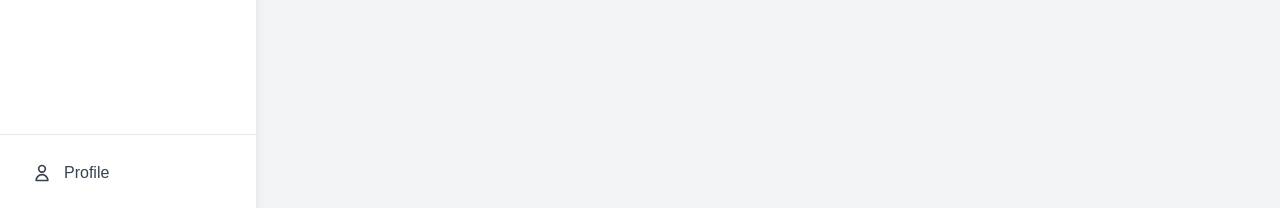
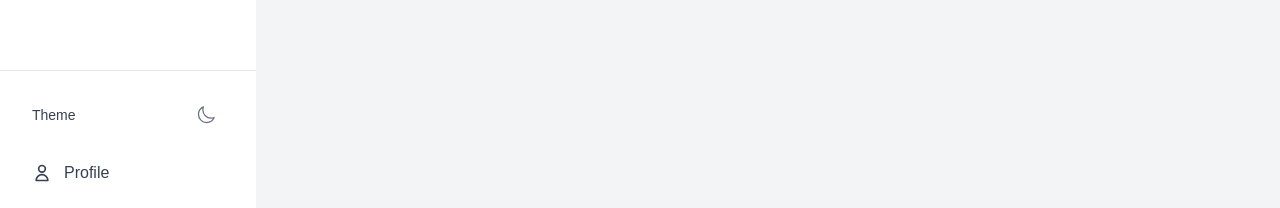
Before and after one commit to wlai-lp/lp-reports, a Next.js app: page /dashboard in a window 1280 px wide. Shown: the part 589-797 px from the top of the page. Built offline with nearby package versions, Linux system fonts and the light colour scheme.

Commit message:
add dark theme

```diff
--- /dev/null
+++ b/app/components/ThemeToggle.tsx
@@ -0,0 +1,22 @@
+'use client';
+
+import { useTheme } from '../context/ThemeContext';
+import { MoonIcon, SunIcon } from '@heroicons/react/24/outline';
+
+export default function ThemeToggle() {
+  const { theme, toggleTheme } = useTheme();
+
+  return (
+    <button
+      onClick={toggleTheme}
+      className="p-2 rounded-lg hover:bg-gray-100 dark:hover:bg-gray-700 transition-colors"
+      aria-label="Toggle theme"
+    >
+      {theme === 'dark' ? (
+        <SunIcon className="h-5 w-5 text-gray-500 dark:text-gray-400" />
+      ) : (
+        <MoonIcon className="h-5 w-5 text-gray-500" />
+      )}
+    </button>
+  );
+}
--- /dev/null
+++ b/app/context/ThemeContext.tsx
@@ -0,0 +1,46 @@
+'use client';
+
+import { createContext, useContext, useEffect, useState } from 'react';
+
+type Theme = 'light' | 'dark';
+
+interface ThemeContextType {
+  theme: Theme;
+  toggleTheme: () => void;
+}
+
+const ThemeContext = createContext<ThemeContextType | undefined>(undefined);
+
+export function ThemeProvider({ children }: { children: React.ReactNode }) {
+  const [theme, setTheme] = useState<Theme>('light');
+
+  useEffect(() => {
+    // Check local storage for saved theme
+    const savedTheme = localStorage.getItem('theme') as Theme;
+    if (savedTheme) {
+      setTheme(savedTheme);
+      document.documentElement.classList.toggle('dark', savedTheme === 'dark');
+    }
+  }, []);
+
+  const toggleTheme = () => {
+    const newTheme = theme === 'light' ? 'dark' : 'light';
+    setTheme(newTheme);
+    localStorage.setItem('theme', newTheme);
+    document.documentElement.classList.toggle('dark', newTheme === 'dark');
+  };
+
+  return (
+    <ThemeContext.Provider value={{ theme, toggleTheme }}>
+      {children}
+    </ThemeContext.Provider>
+  );
+}
+
+export function useTheme() {
+  const context = useContext(ThemeContext);
+  if (context === undefined) {
+    throw new Error('useTheme must be used within a ThemeProvider');
+  }
+  return context;
+}
--- a/app/layout.tsx
+++ b/app/layout.tsx
@@ -1,12 +1,11 @@
 'use client'
 
 import './globals.css'
-// import { Inter } from 'next/font/google'
 import Link from 'next/link'
 import { useState } from 'react'
 import { usePathname } from 'next/navigation'
-
-// const inter = Inter({ subsets: ['latin'] })
+import { ThemeProvider } from './context/ThemeContext'
+import ThemeToggle from './components/ThemeToggle'
 
 export default function RootLayout({
   children,
@@ -17,32 +16,32 @@ export default function RootLayout({
   const pathname = usePathname()
 
   const isReportActive = pathname?.startsWith('/reports')
-
   const isLoginPage = pathname === '/login';
 
   return (
-    <html lang="en">
+    <html lang="en" className="light">
       <body>
+        <ThemeProvider>
           {isLoginPage ? (
-          <main className="min-h-screen bg-gray-50">
+            <main className="min-h-screen bg-gray-50 dark:bg-gray-900">
               {children}
             </main>
           ) : (
-          <div className="flex h-screen bg-gray-100">
+            <div className="flex h-screen bg-gray-100 dark:bg-gray-900">
               {/* Sidebar */}
-            <div className="w-64 bg-white shadow-lg">
+              <div className="w-64 bg-white dark:bg-gray-800 shadow-lg">
                 <div className="flex flex-col h-full">
                   {/* Logo */}
                   <div className="flex items-center justify-center h-16 border-b">
-                  <span className="text-xl font-bold text-gray-800">{process.env.NEXT_PUBLIC_DASHBOARD_TITLE}</span>
+                    <span className="text-xl font-bold text-gray-800 dark:text-white">{process.env.NEXT_PUBLIC_DASHBOARD_TITLE}</span>
                   </div>
 
                   {/* Navigation Links */}
                   <nav className="flex-1 px-4 py-6 space-y-2">
                     <Link
                       href="/dashboard"
-                    className={`flex items-center px-4 py-2.5 text-gray-700 hover:bg-gray-100 rounded-lg transition-colors ${
-                      pathname === '/dashboard' ? 'bg-gray-100' : ''
+                      className={`flex items-center px-4 py-2.5 text-gray-700 dark:text-white hover:bg-gray-100 dark:hover:bg-gray-800 rounded-lg transition-colors ${
+                        pathname === '/dashboard' ? 'bg-gray-100 dark:bg-gray-800' : ''
                       }`}
                     >
                       <svg className="w-5 h-5 mr-3" fill="none" stroke="currentColor" viewBox="0 0 24 24">
@@ -55,8 +54,8 @@ export default function RootLayout({
                     <div>
                       <button
                         onClick={() => setIsReportsOpen(!isReportsOpen)}
-                      className={`w-full flex items-center justify-between px-4 py-2.5 text-gray-700 hover:bg-gray-100 rounded-lg transition-colors ${
-                        isReportActive ? 'bg-gray-100' : ''
+                        className={`w-full flex items-center justify-between px-4 py-2.5 text-gray-700 dark:text-white hover:bg-gray-100 dark:hover:bg-gray-800 rounded-lg transition-colors ${
+                          isReportActive ? 'bg-gray-100 dark:bg-gray-800' : ''
                         }`}
                       >
                         <div className="flex items-center">
@@ -85,8 +84,8 @@ export default function RootLayout({
                       >
                         <Link
                           href="/reports/daily"
-                        className={`flex items-center px-4 py-2 text-sm text-gray-700 hover:bg-gray-100 rounded-lg transition-colors ${
-                          pathname === '/reports/daily' ? 'bg-gray-100' : ''
+                          className={`flex items-center px-4 py-2 text-sm text-gray-700 dark:text-white hover:bg-gray-100 dark:hover:bg-gray-800 rounded-lg transition-colors ${
+                            pathname === '/reports/daily' ? 'bg-gray-100 dark:bg-gray-800' : ''
                           }`}
                         >
                           <svg className="w-4 h-4 mr-3" fill="none" stroke="currentColor" viewBox="0 0 24 24">
@@ -96,8 +95,8 @@ export default function RootLayout({
                         </Link>
                         <Link
                           href="/reports/conversation"
-                        className={`flex items-center px-4 py-2 text-sm text-gray-700 hover:bg-gray-100 rounded-lg transition-colors ${
-                          pathname === '/reports/conversation' ? 'bg-gray-100' : ''
+                          className={`flex items-center px-4 py-2 text-sm text-gray-700 dark:text-white hover:bg-gray-100 dark:hover:bg-gray-800 rounded-lg transition-colors ${
+                            pathname === '/reports/conversation' ? 'bg-gray-100 dark:bg-gray-800' : ''
                           }`}
                         >
                           <svg className="w-4 h-4 mr-3" fill="none" stroke="currentColor" viewBox="0 0 24 24">
@@ -107,8 +106,8 @@ export default function RootLayout({
                         </Link>
                         <Link
                           href="/reports/branch"
-                        className={`flex items-center px-4 py-2 text-sm text-gray-700 hover:bg-gray-100 rounded-lg transition-colors ${
-                          pathname === '/reports/branch' ? 'bg-gray-100' : ''
+                          className={`flex items-center px-4 py-2 text-sm text-gray-700 dark:text-white hover:bg-gray-100 dark:hover:bg-gray-800 rounded-lg transition-colors ${
+                            pathname === '/reports/branch' ? 'bg-gray-100 dark:bg-gray-800' : ''
                           }`}
                         >
                           <svg className="w-4 h-4 mr-3" fill="none" stroke="currentColor" viewBox="0 0 24 24">
@@ -121,8 +120,8 @@ export default function RootLayout({
 
                     <Link
                       href="/settings"
-                    className={`flex items-center px-4 py-2.5 text-gray-700 hover:bg-gray-100 rounded-lg transition-colors ${
-                      pathname === '/settings' ? 'bg-gray-100' : ''
+                      className={`flex items-center px-4 py-2.5 text-gray-700 dark:text-white hover:bg-gray-100 dark:hover:bg-gray-800 rounded-lg transition-colors ${
+                        pathname === '/settings' ? 'bg-gray-100 dark:bg-gray-800' : ''
                       }`}
                     >
                       <svg className="w-5 h-5 mr-3" fill="none" stroke="currentColor" viewBox="0 0 24 24">
@@ -133,12 +132,17 @@ export default function RootLayout({
                     </Link>
                   </nav>
 
-                {/* Profile Section */}
-                <div className="p-4 border-t">
+                  {/* Bottom Section with Theme Toggle and Profile */}
+                  <div className="p-4 border-t border-gray-200 dark:border-gray-700 space-y-2">
+                    <div className="flex items-center justify-between px-4 py-2.5 text-gray-700 dark:text-gray-300">
+                      <span className="text-sm font-medium">Theme</span>
+                      <ThemeToggle />
+                    </div>
+
                     <Link
                       href="/profile"
-                    className={`flex items-center px-4 py-2.5 text-gray-700 hover:bg-gray-100 rounded-lg transition-colors ${
-                      pathname === '/profile' ? 'bg-gray-100' : ''
+                      className={`flex items-center px-4 py-2.5 text-gray-700 dark:text-white hover:bg-gray-100 dark:hover:bg-gray-800 rounded-lg transition-colors ${
+                        pathname === '/profile' ? 'bg-gray-100 dark:bg-gray-800' : ''
                       }`}
                     >
                       <svg className="w-5 h-5 mr-3" fill="none" stroke="currentColor" viewBox="0 0 24 24">
@@ -151,11 +155,12 @@ export default function RootLayout({
               </div>
 
               {/* Main Content */}
-            <div className="flex-1 overflow-auto">
+              <div className="flex-1 overflow-auto bg-gray-100 dark:bg-gray-900">
                 {children}
               </div>
             </div>
           )}
+        </ThemeProvider>
       </body>
     </html>
   )
--- a/package.json
+++ b/package.json
@@ -9,6 +9,7 @@
     "lint": "next lint"
   },
   "dependencies": {
+    "@heroicons/react": "^2.2.0",
     "chart.js": "^4.4.7",
     "next": "15.0.3",
     "react": "^18.0.0",
--- a/tailwind.config.ts
+++ b/tailwind.config.ts
@@ -6,6 +6,7 @@ export default {
     "./components/**/*.{js,ts,jsx,tsx,mdx}",
     "./app/**/*.{js,ts,jsx,tsx,mdx}",
   ],
+  darkMode: 'class',
   theme: {
     extend: {
       colors: {
```
Also changed, not shown: 1 other file (tests, documents, lock files or other folders). Lines whose indentation alone changed are shown as unchanged.
